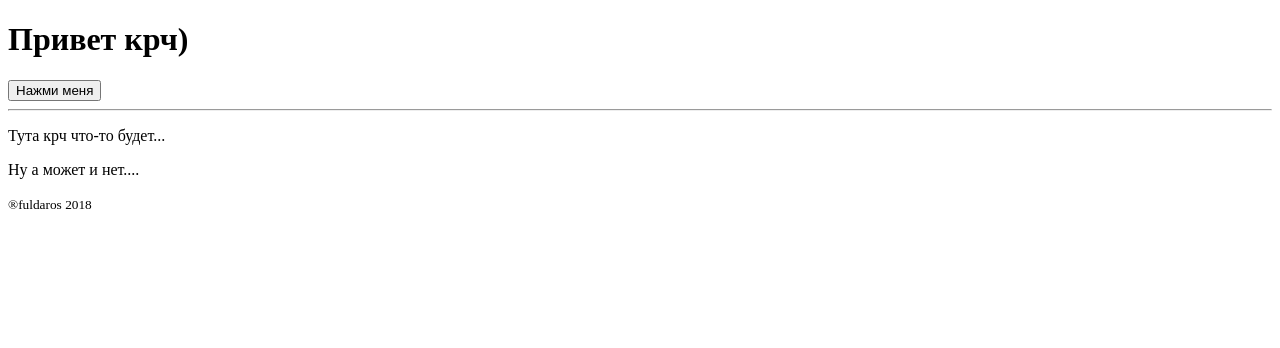
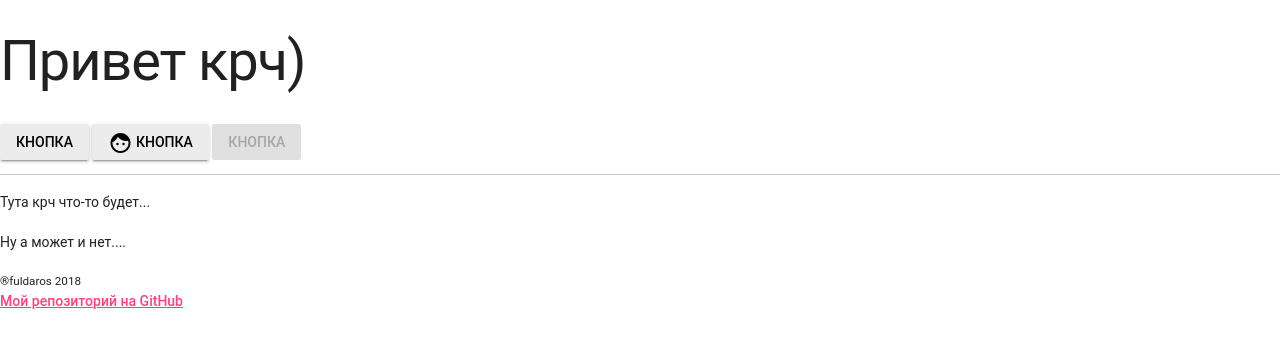
Before and after one commit to fuldaros/fuldaros.github.io, a plain HTML site: page index.html in a window 1280 px wide. Drawn offline with nearby package versions, Linux system fonts and the light colour scheme.

Commit message:
chatgpt lol

```diff
--- a/index.html
+++ b/index.html
@@ -3,6 +3,17 @@
   <head>
     <meta charset='utf-8'>
     <title>fuldaros home ~/</title>
+    <!-- Добавляем ссылки на стили Material Design Lite и Material Icons -->
+    <link rel="stylesheet" href="https://fonts.googleapis.com/icon?family=Material+Icons">
+    <link rel="stylesheet" href="https://code.getmdl.io/1.3.0/material.indigo-pink.min.css">
+    <!-- Добавляем ссылку на скрипт Material Design Lite -->
+    <script defer src="https://code.getmdl.io/1.3.0/material.min.js"></script>
+    <!-- Добавление стиля для всего документа -->
+    <style>
+      html, body {
+        font-family: 'Roboto', sans-serif;
+      }
+    </style>
   </head>
 
   <body>
@@ -11,7 +22,21 @@
     </header>
 
     <main>
-      <button>Нажми меня</button>
+      <!-- Создание обычной кнопки Material Design -->
+      <button class="mdl-button mdl-js-button mdl-button--raised mdl-js-ripple-effect">
+        Кнопка
+      </button>
+
+      <!-- Создание кнопки Material Design с иконкой -->
+      <button class="mdl-button mdl-js-button mdl-button--raised mdl-js-ripple-effect">
+        <i class="material-icons">face</i>
+        Кнопка
+      </button>
+
+      <!-- Создание заблокированной кнопки Material Design -->
+      <button class="mdl-button mdl-js-button mdl-button--raised mdl-js-ripple-effect" disabled>
+        Кнопка
+      </button>
 
       <hr>
 
@@ -24,6 +49,9 @@
 
     <footer>
       <small>®fuldaros 2018</small>
+      <!-- Добавление ссылки на репозиторий на GitHub -->
+      <br>
+      <a href="https://github.com/fuldaros/fuldaros.github.io">Мой репозиторий на GitHub</a>
     </footer>
   </body>
 </html>
```
